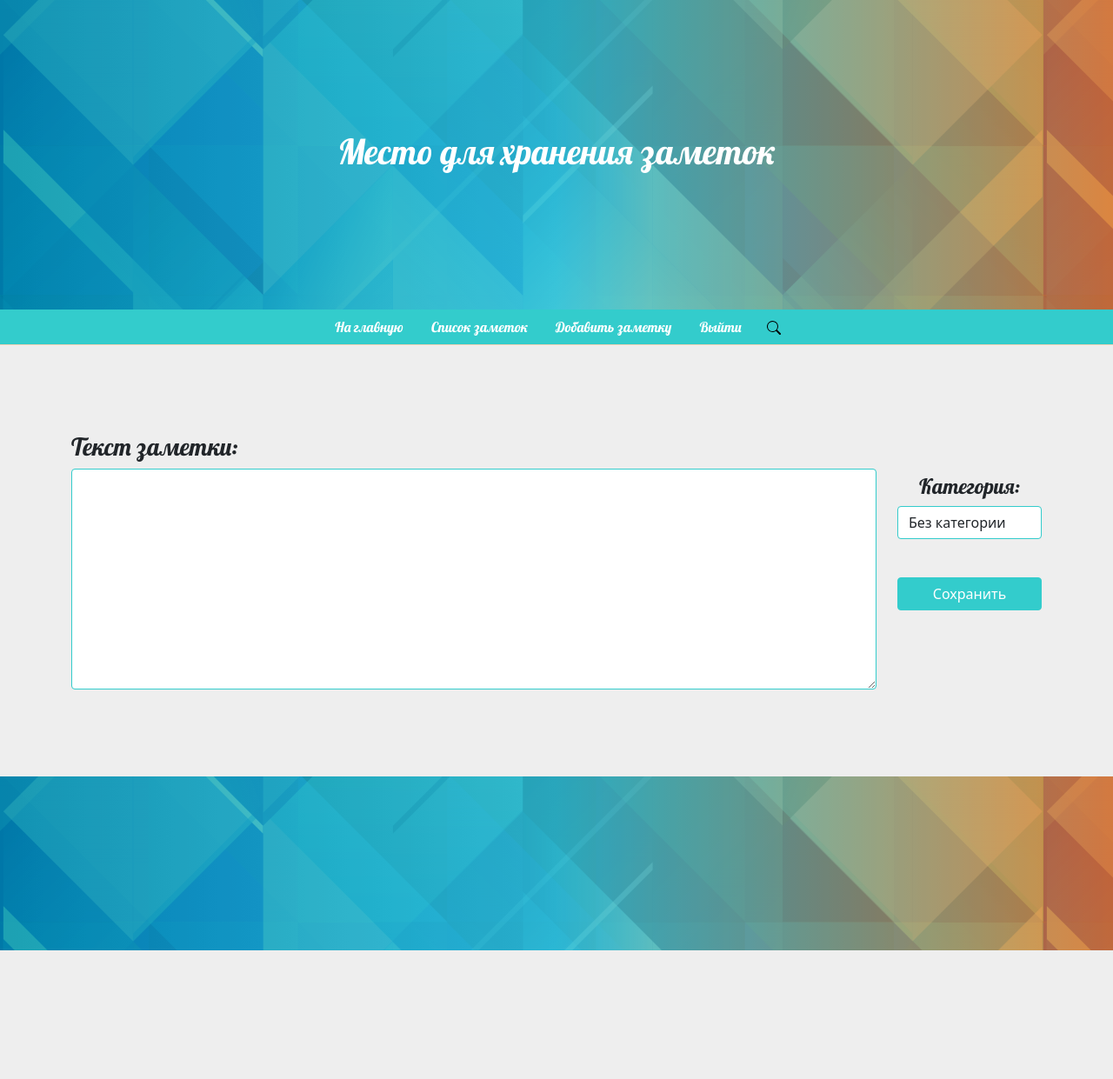
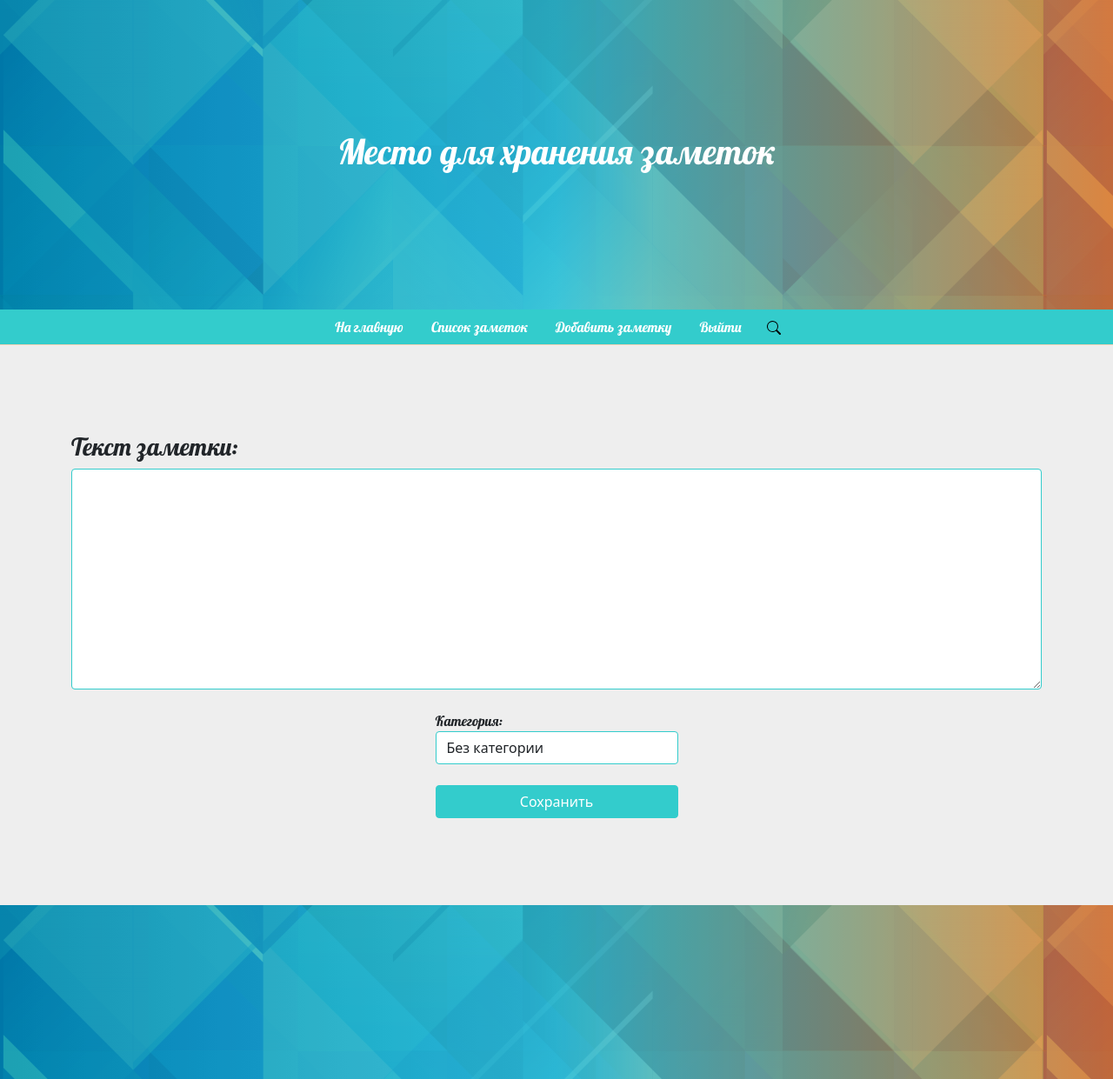
Before and after one commit to p-rayne/notebook-notes, a Django app: page /create/ in a window 1280 px wide. Shown: the whole page at 87% size. Before the commit the page ends 1093 px from the top, so only its background shows below. Run offline with Django 4.2, Linux system fonts and the light colour scheme; the visitor is signed in with stand-in values (Sample User, id 1); parts of the project's set-up code (start-up, migrations or seed data) failed here and were passed over; some libraries are stand-ins or nearby versions.

Commit message:
captcha has been moved to the registration page. modified dockerfile to reduce image size

```diff
--- a/notebook/notes/forms.py
+++ b/notebook/notes/forms.py
@@ -12,6 +12,7 @@ class CustomUserCreationForm(UserCreationForm):
     email = forms.EmailField(label='Email', widget=forms.EmailInput(attrs={'class': 'form-control'}))
     password1 = forms.CharField(label='Пароль', widget=forms.PasswordInput(attrs={'class': 'form-control'}))
     password2 = forms.CharField(label='Повтор пароля', widget=forms.PasswordInput(attrs={'class': 'form-control'}))
+    captcha = CaptchaField(widget=CaptchaTextInput(attrs={'class': 'form-control'}))
 
     class Meta(UserCreationForm.Meta):
         model = CustomUser
@@ -30,7 +31,6 @@ class NotesForm(forms.ModelForm):
     category = forms.CharField(label='Категория', widget=forms.TextInput(attrs={'class': 'form-control',
                                                                                 'value': 'Без категории',
                                                                                 'placeholder': 'Введите категорию'}))
-    captcha = CaptchaField(widget=CaptchaTextInput(attrs={'class': 'form-control'}))
 
     class Meta:
         model = Notes
--- a/notebook/notes/templates/notes/create.html
+++ b/notebook/notes/templates/notes/create.html
@@ -5,21 +5,15 @@
     <div class="container">
         <form method="post">
             {% csrf_token %} {{ form.non_field_errors }}
-      <div class="row">
-        <div class="col-md-10">
-      <div class="lobster"><h3>{{ form.text.label_tag }}</h3></div>
+            <h3>{{ form.text.label_tag }}</h3>
             {{ form.text }}
-        </div>
-         <div class="col-md-2 text-center">
-           <br><br>
-          <div class="lobster"><h4>{{ form.category.label_tag }}</h4></div>
+            <div class="col-md-3 mx-auto">
+                <br>
+                <div class="lobster">{{ form.category.label_tag }}</div>
                 {{ form.category }}
-
-          <div class="m-1">{{ form.captcha }}</div>
                 <br>
-        <div class="d-grid mt-3">
+                <div class="d-grid">
                     <button type="submit" class="btn alt_button">Сохранить</button>
-        </div>
                 </div>
             </div>
         </form>
--- a/notebook/notes/templates/notes/main.html
+++ b/notebook/notes/templates/notes/main.html
@@ -3,11 +3,11 @@
 {% block content %}
 <section class="section_bg">
   <div class="container">
-    <h1 class="text-center text-uppercase pb-5">Notebook</h1>
+    <h1 class="text-center text-uppercase mb-4">Дневник</h1>
     {% if user.is_authenticated %}
     <div class="row mb-5">
       <div class="col-12">
-        <h3 class="text-center text-uppercase pt-5">количество заметок:</h3>
+        <h4 class="text-center pt-5">Количество ваших заметок:</h4>
       </div>
       <div class="count_notes lobster">
         <a class="alt_link2 mb-5" href="{% url 'list_notes' %}">
--- a/notebook/notes/templates/notes/register.html
+++ b/notebook/notes/templates/notes/register.html
@@ -20,7 +20,8 @@
                     <p>{{ form.password1 }}</p>
                     <div class="lobster">{{ form.password2.label_tag }}</div>
                     <p>{{ form.password2 }}</p>
-          <br />
+                    <div class="text-center">{{ form.captcha }}</div>
+                    <br/>
                     <div class="d-grid">
                         <button type="submit" class="btn alt_button">Войти</button>
                     </div>
--- a/notebook/requirements.txt
+++ b/notebook/requirements.txt
@@ -1,8 +1,5 @@
 asgiref==3.5.0
 Django==4.0.3
 django-debug-toolbar==3.4.0
-django-ranged-response==0.2.0
 django-simple-captcha==0.5.17
-Pillow==9.1.0
-psycopg2-binary==2.9.3
 sqlparse==0.4.2
```
Also changed, not shown: 1 other file. Lines whose indentation alone changed are shown as unchanged.
